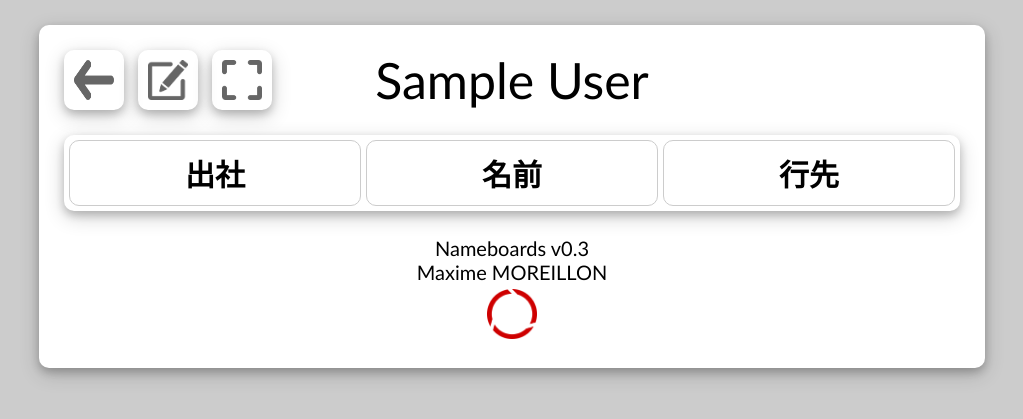
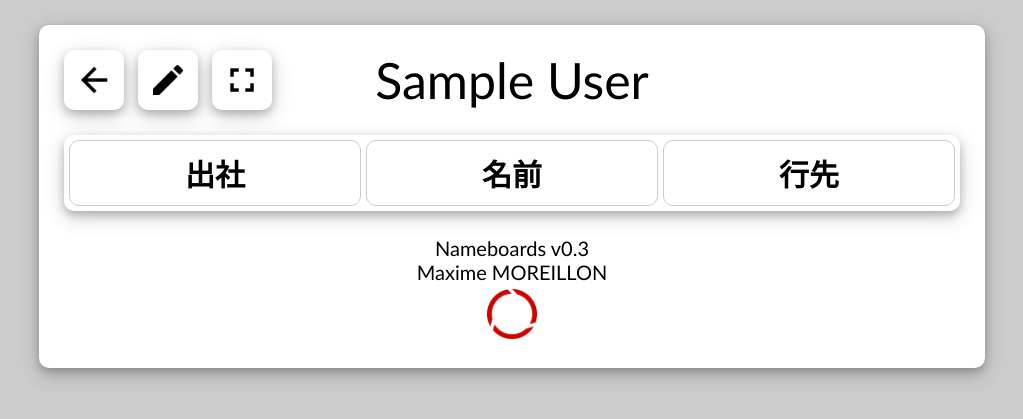
Before and after one commit to maximemoreillon/nameboards, a Flask app: page / in a window 1280 px wide. Shown: the top 419 px of the page, without its empty margins (128-1151 px from the left). Run offline with Flask 2, Linux system fonts and the light colour scheme; the visitor is signed in with stand-in values (Sample User, id 1); data that the repository does not hold is empty; some libraries are stand-ins or nearby versions.

Commit message:
Switched to Material design icons

```diff
--- a/templates/edit_members.html
+++ b/templates/edit_members.html
@@ -9,7 +9,7 @@
     <div class="header">
       <div class="title_wrapper"> {{group_name}} </div>
       <div class="left_corner">
-        <img class="desktop" src="{{ url_for('static', filename='images/back.png') }}" onclick="window.location.href='/';">
+        <img class="desktop" src="{{ url_for('static', filename='images/icons/pencil-off.png') }}" onclick="window.location.href='/';">
       </div>
 
     </div>
@@ -27,7 +27,7 @@
     </div>
 
     <div class="controls">
-      <img class="desktop" src="{{ url_for('static', filename='images/add.png') }}" onclick="submit_add_member_form()">
+      <img class="desktop" src="{{ url_for('static', filename='images/icons/account-plus.png') }}" onclick="submit_add_member_form()">
     </div>
 
 
--- a/templates/show_members.html
+++ b/templates/show_members.html
@@ -16,10 +16,10 @@
     <div class="header">
       <div class="title_wrapper"> {{group_name}} </div>
       <div class="left_corner">
-        <img class="desktop" src="{{ url_for('static', filename='images/back.png') }}"  onclick="window.location.href='select_group'">
-        <img class="desktop" src="{{ url_for('static', filename='images/edit.png') }}"  onclick="window.location.href='edit_members'">
-        <img class="board" src="{{ url_for('static', filename='images/exit_full_screen.png') }}"  onclick="window.location.href='?'">
-        <img class="desktop" src="{{ url_for('static', filename='images/enter_full_screen.png') }}"  onclick="window.location.href='?board'">
+        <img class="desktop" src="{{ url_for('static', filename='images/icons/arrow-left.png') }}"  onclick="window.location.href='select_group'">
+        <img class="desktop" src="{{ url_for('static', filename='images/icons/pencil.png') }}"  onclick="window.location.href='edit_members'">
+        <img class="board" src="{{ url_for('static', filename='images/icons/fullscreen-exit.png') }}"  onclick="window.location.href='?'">
+        <img class="desktop" src="{{ url_for('static', filename='images/icons/fullscreen.png') }}"  onclick="window.location.href='?board'">
       </div>
       <div class="right_corner">
 
```
Also changed, not shown: static/images/icons/account-plus.png (added), static/images/icons/arrow-left.png (added), static/images/icons/fullscreen-exit.png (added), static/images/icons/fullscreen.png (added), static/images/icons/pencil-off.png (added), static/images/icons/pencil.png (added), static/images/icons/plus.png (added).
